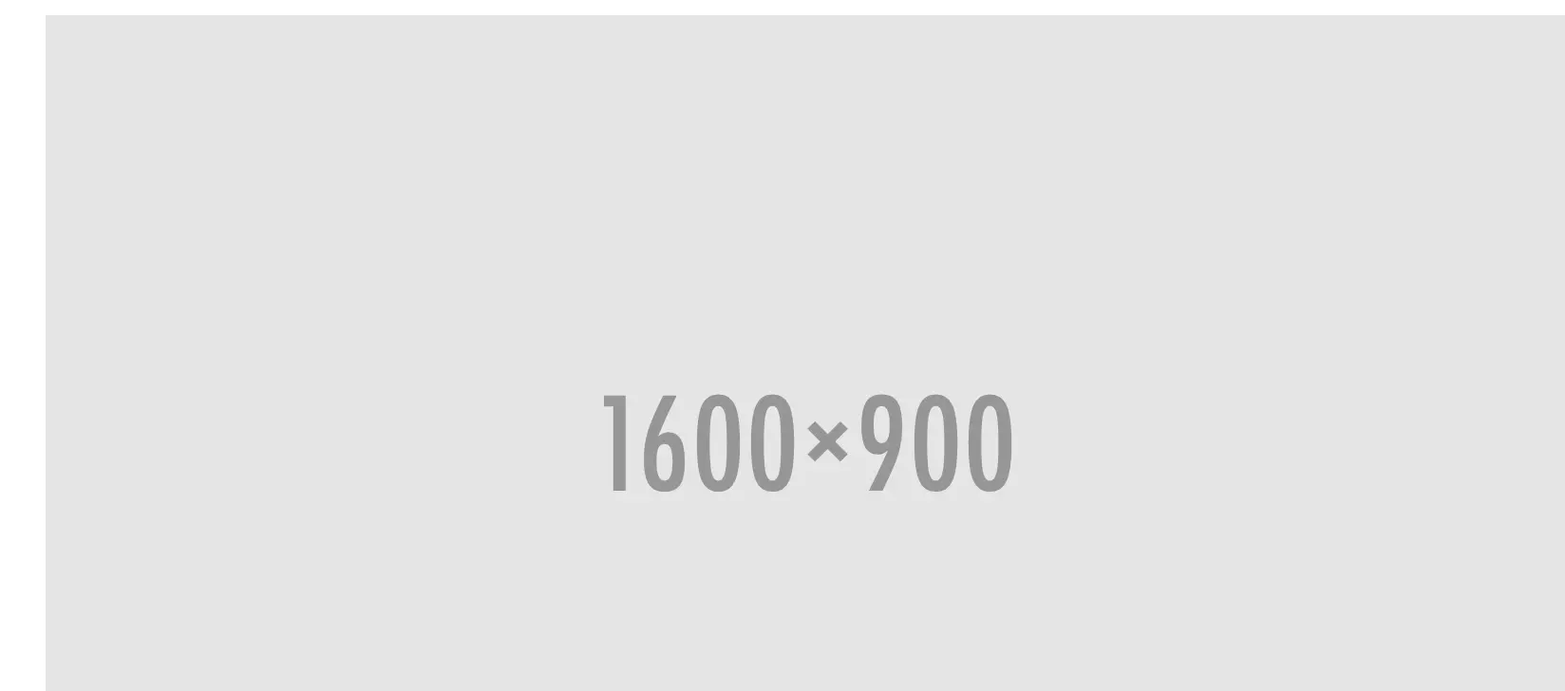
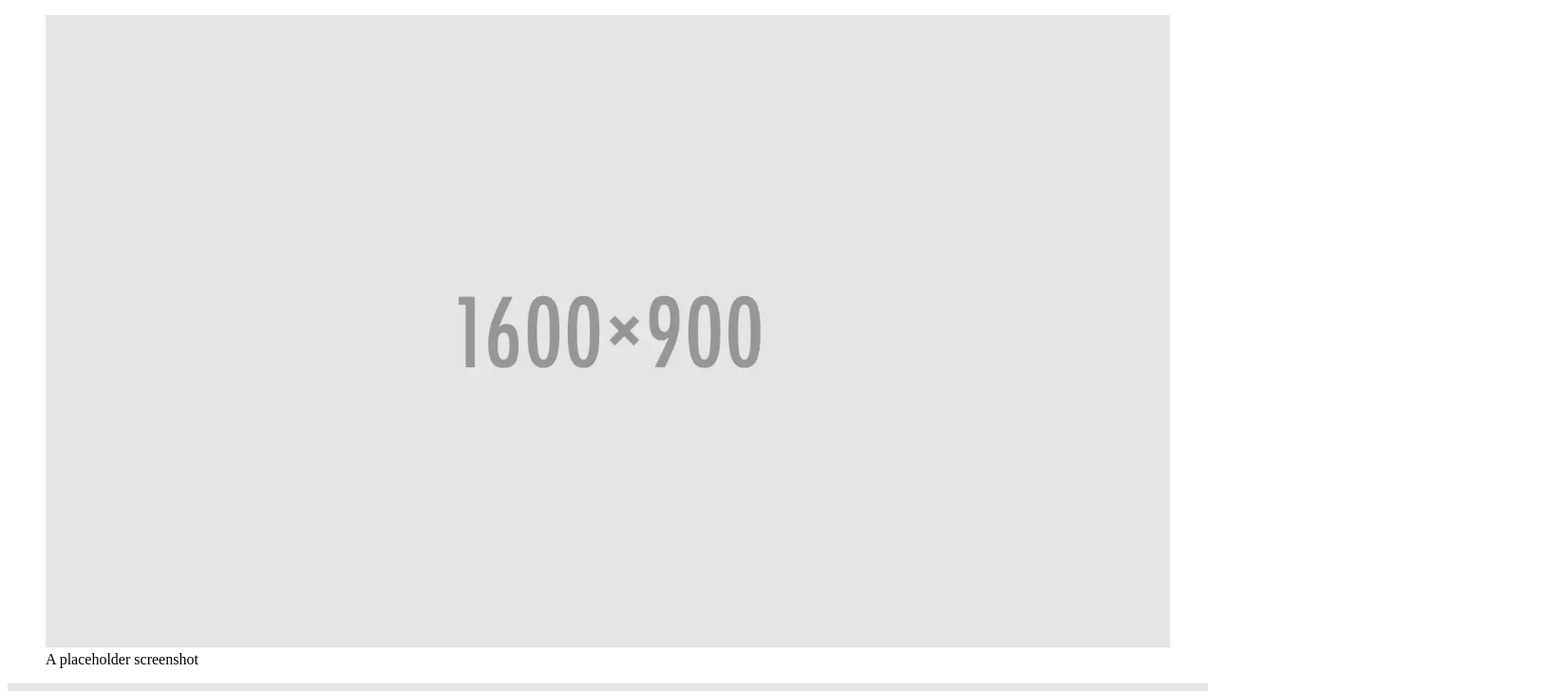
Before and after one commit to KatsiarynaTsialpuk/HTML-Snippets, a website: page picture/index.html in a window 1280 px wide. Shown: the top 728 px of the page at 95% size, 1648 px wide, since content can reach past the window. Drawn offline with Linux system fonts and the light colour scheme.

Commit message:
fix: adds basic image styles for demo purposes ONLY

```diff
--- a/picture/index.html
+++ b/picture/index.html
@@ -3,6 +3,14 @@
 <head>
   <meta charset="UTF-8">
   <title>Picture element</title>
+
+  <style>
+    /* basic styles for demo purposes ONLY */
+    img {
+      height: auto;
+      max-width: 100%;
+    }
+  </style>
 </head>
 <body>
 
```
